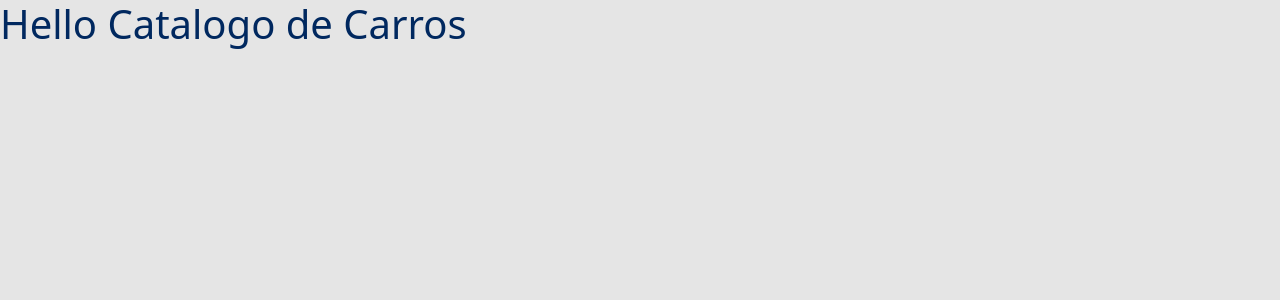
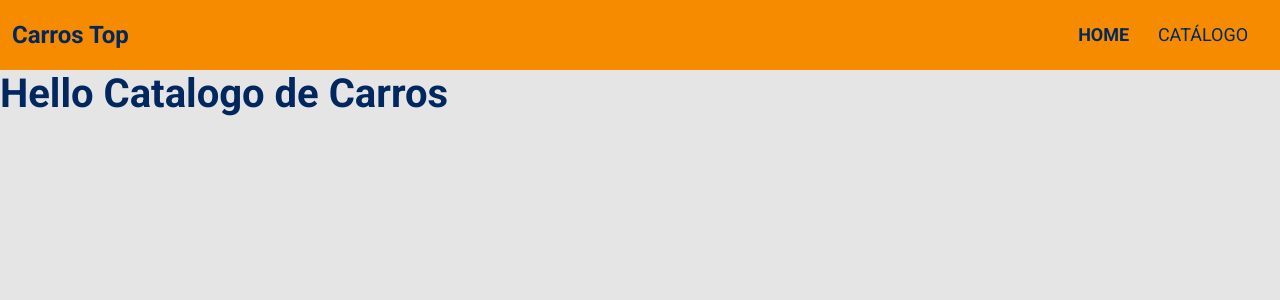
Before and after one commit to silver15/CatalogoCarros, a React (Create React App) app in the folder frontweb/: page / in a window 1280 px wide. Shown: the top 300 px of the page. Built offline with nearby package versions, Linux system fonts and the light colour scheme.

Commit message:
Navbar Styling

```diff
--- a/frontweb/src/App.css
+++ b/frontweb/src/App.css
@@ -0,0 +1,16 @@
+@import url('https://fonts.googleapis.com/css2?family=Lobster&family=Open+Sans:wght@400;700&family=Roboto:wght@400;700&display=swap');
+
+*{
+    font-family: 'Roboto', sans-serif;
+}
+
+
+h1, h2, h3, h4, h5, h6{
+    font-weight: 700;
+    margin-bottom: 0;
+}
+
+a, a:hover{
+    text-decoration: none;
+    color: unset;
+}
--- a/frontweb/src/App.tsx
+++ b/frontweb/src/App.tsx
@@ -1,10 +1,13 @@
-
+import Navbar from './components/Navbar';
 import './assets/styles/custom.scss';
 import './App.css';
 
 function App() {
   return (
-    <h1>Hello Catalogo de Carros</h1>
+    <>
+    <Navbar />
+     <h1>Hello Catalogo de Carros</h1>
+     </>
   );
 }
 
--- /dev/null
+++ b/frontweb/src/components/Navbar/index.tsx
@@ -0,0 +1,40 @@
+import './styles.css';
+import 'bootstrap/js/src/collapse.js';
+
+function Navbar() {
+  return (
+    <nav className="navbar navbar-expand-md navbar-dark bg-primary main-nav">
+      <div className="container-fluid">
+        <a href="link" className="nav-logo-text">
+          <h4>Carros Top</h4>
+        </a>
+        <button
+          className="navbar-toggler"
+          type="button"
+          data-bs-toggle="collapse"
+          data-bs-target="#dscatalog-navbar"
+          aria-controls="dscatalog-navbar"
+          aria-expanded="false"
+          aria-label="Toggle navigation"
+        >
+          <span className="navbar-toggler-icon"></span>
+        </button>
+
+        <div className="collapse navbar-collapse" id="dscatalog-navbar">
+          <ul className="navbar-nav offset-md-10 main-menu">
+            <li>
+              <a href="link" className="active">
+                HOME
+              </a>
+            </li>
+            <li>
+              <a href="link">CATÁLOGO</a>
+            </li>
+          </ul>
+        </div>
+      </div>
+    </nav>
+  );
+}
+
+export default Navbar;
--- /dev/null
+++ b/frontweb/src/components/Navbar/styles.css
@@ -0,0 +1,29 @@
+.main-nav {
+  min-height: 70px;
+  padding-left: 20px;
+}
+
+.nav-logo-text,
+.nav-logo-text:hover {
+  color: #00285f;
+}
+
+.main-menu {
+  display: flex;
+  font-size: 18px;
+  justify-content: space-between;
+  width: 170px;
+}
+
+.main-menu a {
+  color: #00285f;
+}
+
+.main-menu a:hover {
+  font-weight: 700;
+}
+
+.main-menu a.active {
+  color: #00285f;
+  font-weight: 700;
+}
```
Also changed, not shown: 1 other file (tests, documents, lock files or other folders).
